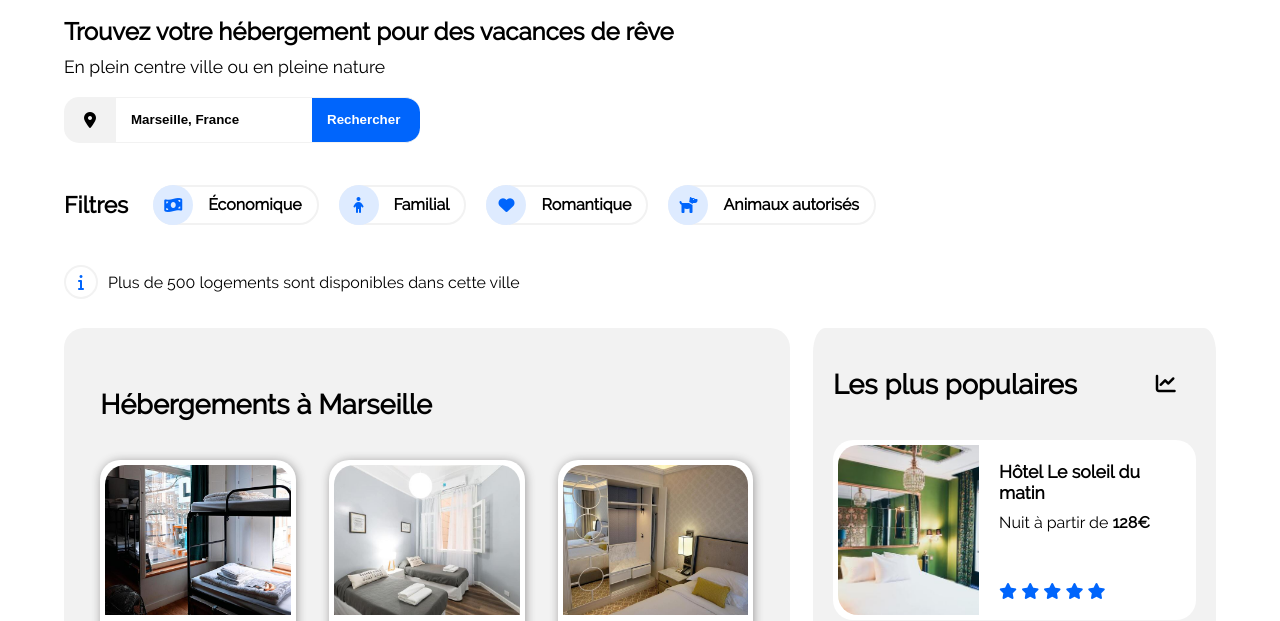
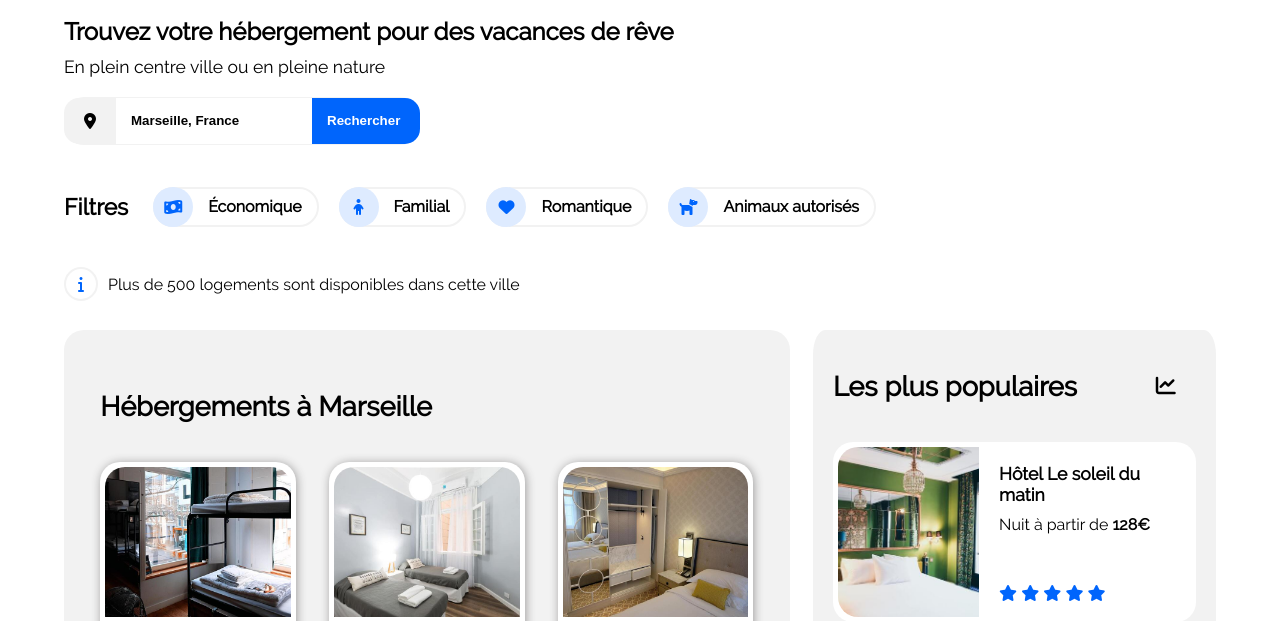
Before and after one commit to iri-stack/CedricBallereau_2_15022021, a plain HTML site: page index.html in a window 1280 px wide. Shown: the part 105-726 px from the top of the page. Drawn offline with Linux system fonts and the light colour scheme.

Commit message:
modification de la barre de recherche border top et bottom

```diff
--- a/index.html
+++ b/index.html
@@ -29,11 +29,13 @@
             <p> En plein centre ville ou en pleine nature</p>
             <!-- Barre de Recherche -->
             <form class="searchbar">
-                <i class="fas fa-map-marker-alt"></i>
-                <input type="search" value="Marseille, France" placeholder="Ville, France">
-                <input type="submit" class="button" value="Rechercher" disabled="disabled">
-                <div class="iconsearch">
-                    <i class="fas fa-search"></i>
+                <div class="searchbarcontainer">
+                    <i class="fas fa-map-marker-alt"></i>
+                    <input type="search" value="Marseille, France" placeholder="Ville, France">
+                    <input type="submit" class="button" value="Rechercher" disabled="disabled">
+                    <div class="iconsearch">
+                        <i class="fas fa-search"></i>
+                    </div>
                 </div>
             </form>
             <!-- Filtres -->
--- a/style.css
+++ b/style.css
@@ -135,7 +135,14 @@ a:visited{
     display: flex;
 }
 
-.searchbar>i{
+.searchbarcontainer{
+    display: flex;
+    border-top: 1px solid #F2F2F2;
+    border-bottom: 1px solid #F2F2F2;
+    border-radius: 20px 20px 20px 20px;
+}
+
+.searchbarcontainer>i{
     background-color: #F2F2F2;
     border-radius: 15px 0px 0px 15px;
     padding: 15px 20px;
@@ -143,8 +150,6 @@ a:visited{
 
 .searchbar input{
     border: none;
-    border-top: solid 1px #F2F2F2;
-    border-bottom: solid 1px #F2F2F2;
     padding-left: 15px;
     font-weight: bold;
 }
```
